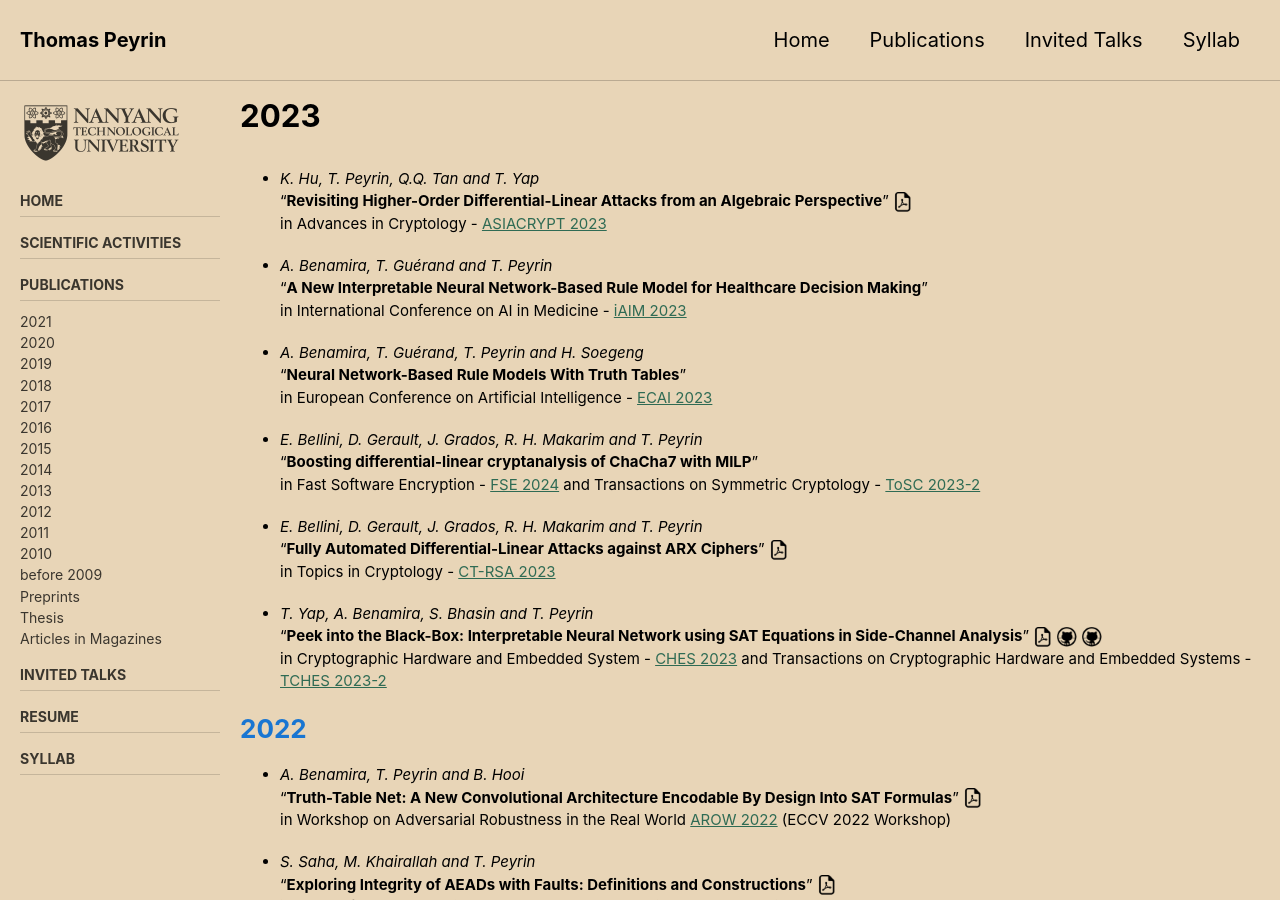
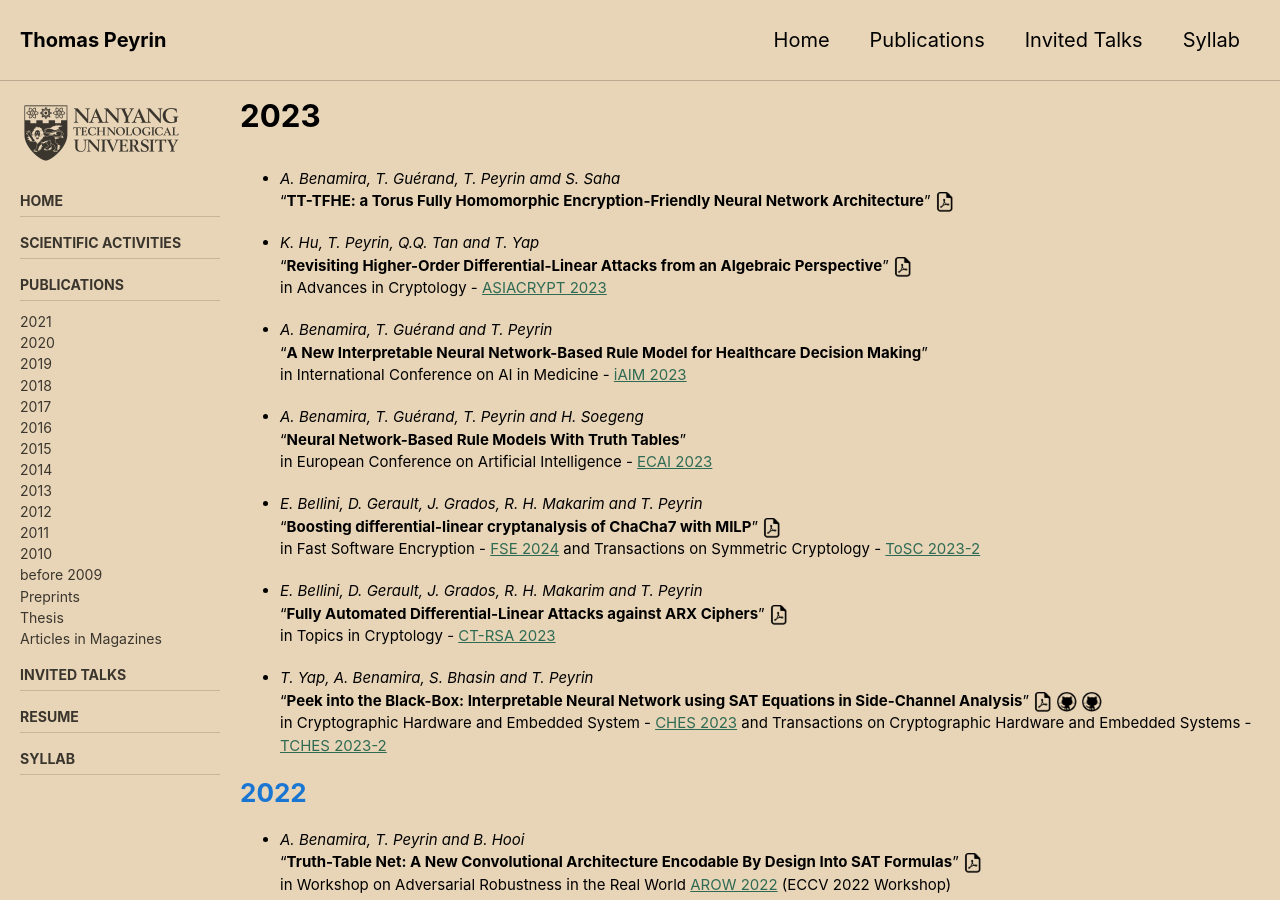
Before and after one commit to thomaspeyrin/web, a Jekyll site: the page built from publications.md, in a window 1280 px wide and 900 px high. Built offline with Jekyll 4.4.1, drawn with Linux system fonts in a browser that asks for light colours; cached includes are drawn as plain includes; nearby versions of some CDN libraries; our own code applies the rules of GitHub Pages for plain Markdown files.

Commit message:
Update publications.md

```diff
--- a/publications.md
+++ b/publications.md
@@ -10,6 +10,9 @@ sidebar:
 ---
 
 # 2023
+
+- *A. Benamira, T. Guérand, T. Peyrin amd S. Saha*
+"**TT-TFHE: a Torus Fully Homomorphic Encryption-Friendly Neural Network Architecture**"  [![](https://thomaspeyrin.github.io/web/assets/images/pdf_icon_small.png "article")](https://arxiv.org/abs/2302.01584)
 
 - *K. Hu, T. Peyrin, Q.Q. Tan and T. Yap*
 "**Revisiting Higher-Order Differential-Linear Attacks from an Algebraic Perspective**"  [![](https://thomaspeyrin.github.io/web/assets/images/pdf_icon_small.png "article")](https://eprint.iacr.org/2022/1335.pdf)
@@ -24,7 +27,7 @@ in International Conference on AI in Medicine - [iAIM 2023](https://iaim2023.sg/
 in European Conference on Artificial Intelligence - [ECAI 2023](https://ecai2023.eu/)
 
 - *E. Bellini, D. Gerault, J. Grados, R. H. Makarim and T. Peyrin*
-"**Boosting differential-linear cryptanalysis of ChaCha7 with MILP**"
+"**Boosting differential-linear cryptanalysis of ChaCha7 with MILP**"  [![](https://thomaspeyrin.github.io/web/assets/images/pdf_icon_small.png "article")](https://tosc.iacr.org/index.php/ToSC/article/view/10983/10416)
 in Fast Software Encryption - [FSE 2024](https://fse.iacr.org/2023/) and Transactions on Symmetric Cryptology - [ToSC 2023-2](http://tosc.iacr.org/index.php/ToSC/issue/archive)
 
 - *E. Bellini, D. Gerault, J. Grados, R. H. Makarim and T. Peyrin*
```
